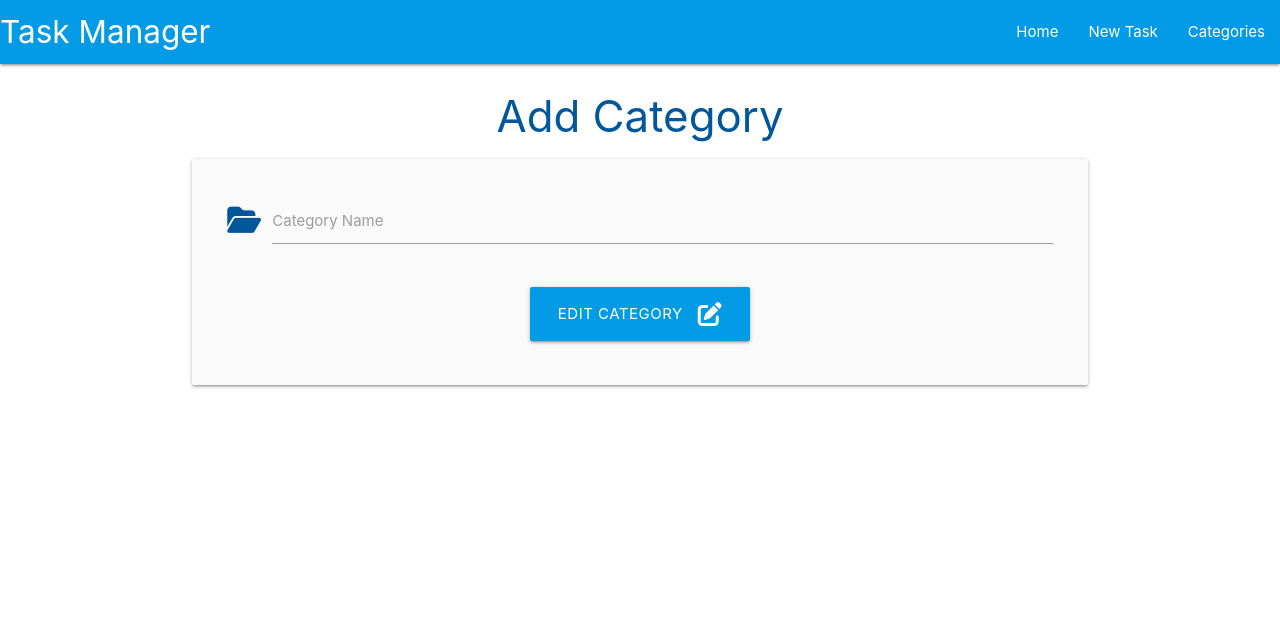
After one commit to JBlackburn94/task-manager, a Flask app: template taskmanager/templates/edit_category.html in a window 1280 px wide. The commit adds this page. Shown: the top 625 px of the page. Run offline with Flask 3, Linux system fonts and the light colour scheme; the template is opened without the code that fills it, so the values that code supplies are empty.

Commit message:
edit function built and tested

```diff
--- a/taskmanager/templates/categories.html
+++ b/taskmanager/templates/categories.html
@@ -19,7 +19,7 @@
           <span class="card-title">{{ category.category_name }}</span>
         </div>
         <div class="card-action">
-          <a class="btn" href="#">Edit</a>
+          <a class="btn" href="{{ url_for('edit_category', category_id=category.id) }}">Edit</a>
           <a class="btn" href="#">Delete</a>
         </div>
       </div>
--- /dev/null
+++ b/taskmanager/templates/edit_category.html
@@ -0,0 +1,26 @@
+{% extends "base.html" %}
+{% block content %}
+
+<h3 class="light-blue-text text-darken-4 center-align">Add Category</h3>
+
+<div class="row card-panel grey lighten-5">
+    <form class="col s12" method="POST" action="{{ url_for('edit_category', category_id=category.id) }}">
+      <div class="row">
+        <div class="input-field col s12">
+          <i class="fas fa-folder-open prefix light-blue-text text-darken-4"></i>
+          <input value="{{ category.category_name }}" name="category_name" id="category_name" minlength="3" maxlength="25" type="text" class="validate" required>
+          <label for="category_name">Category Name</label>
+        </div>
+      </div>
+
+      <div class="row">
+        <div class="col s12 center-align">
+          <button class="btn-large light-blue darken-1" type="submit">
+            Edit Category <i class="fas fa-edit right"></i>
+          </button>
+        </div>
+      </div>
+    </form>
+  </div>
+
+{% endblock %}
```
Also changed, not shown: taskmanager/routes.py (+10 -0 lines).
